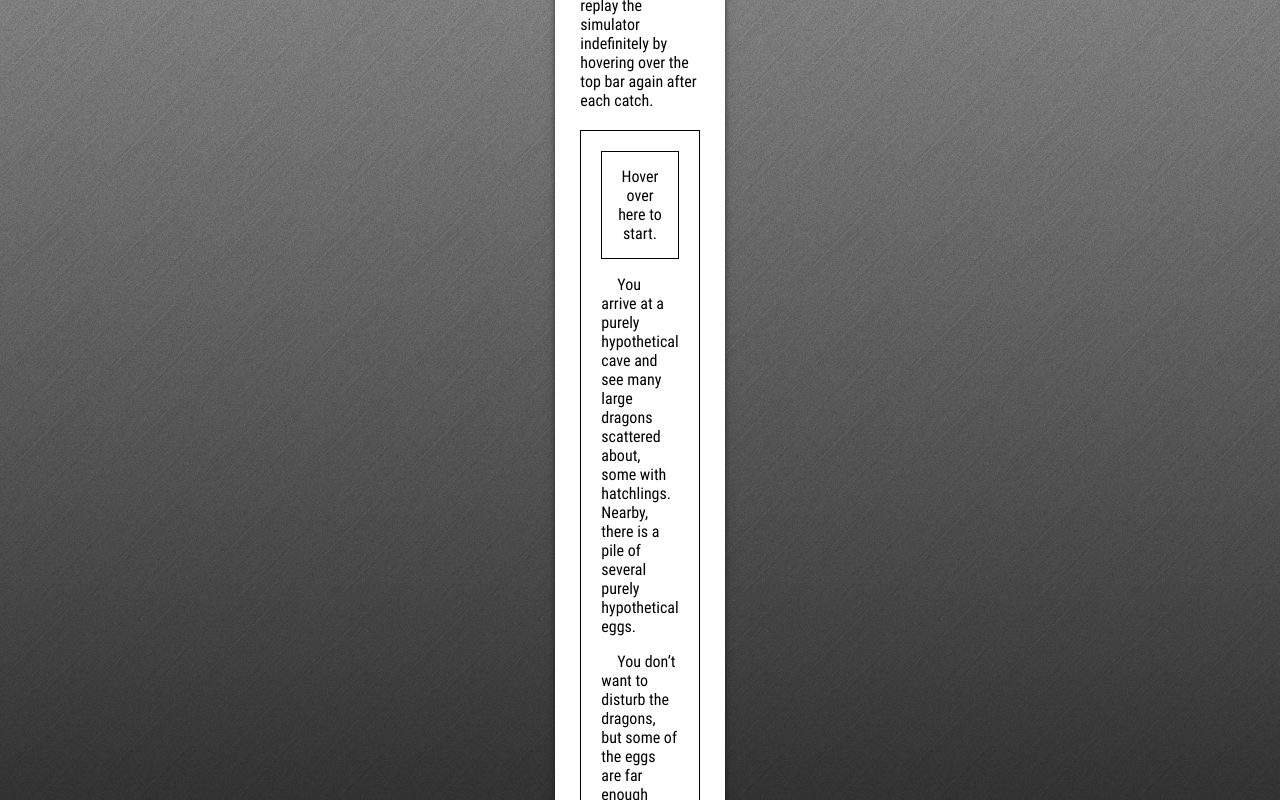
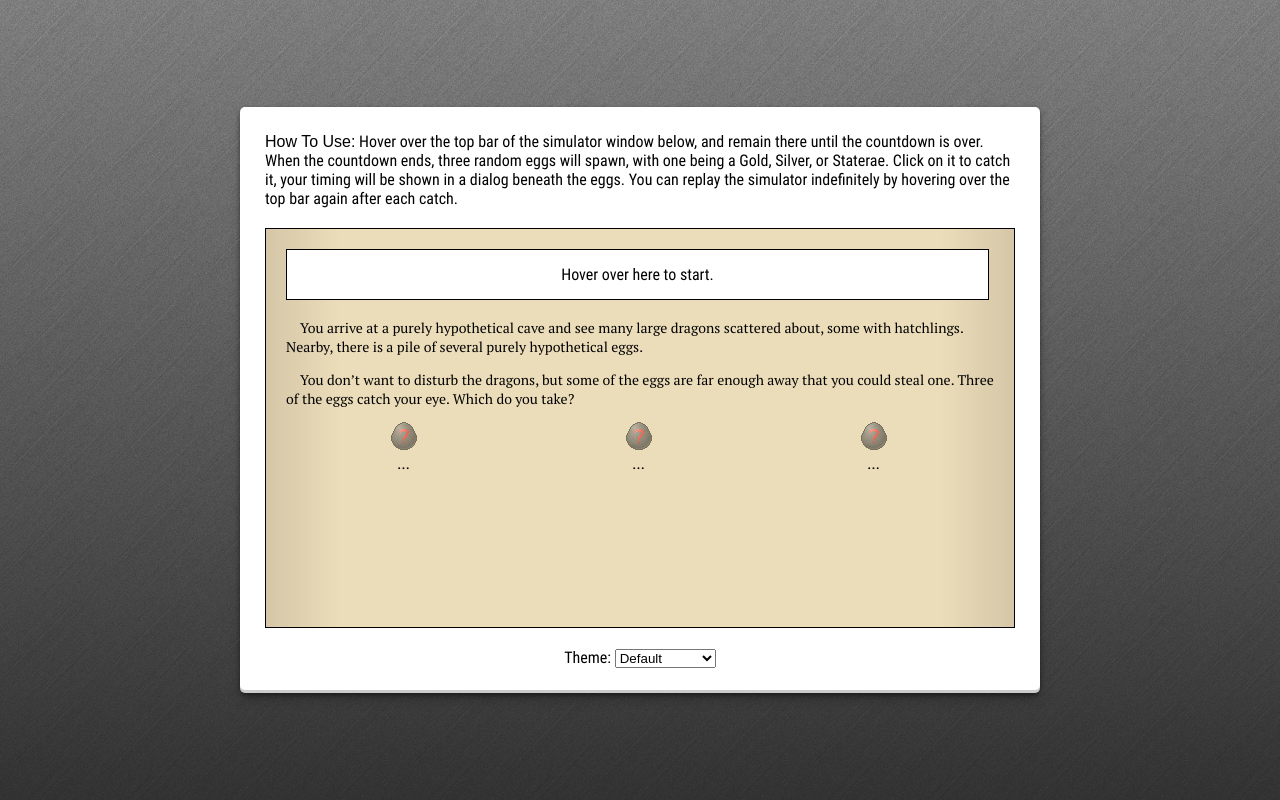
Before and after one commit to endulum/dc-click-sim, a React (Vite) app: page / in a window 1280 px wide. Shown: the top 800 px of the page. Built offline with nearby package versions, Linux system fonts and the light colour scheme; a web font is replaced by a local one.

Commit message:
theme changing function, some tweaks

```diff
--- a/src/App.css
+++ b/src/App.css
@@ -46,17 +46,29 @@ b {
 
 .wrapper {
   border: 1px solid black;
-  padding: 15px;
   text-align: center;
   padding: 20px;
   margin-top: 20px;
+  position: relative;
+  min-height: 400px;
+  padding-top: 75px;
 }
 
 .readybar, .catch-message {
   padding: 15px;
-  width: 100%;
+  width: calc(100% - 45px);
   background-color: white;
   border: 1px solid black;
+  position: absolute;
+  z-index: 9;
+}
+
+.readybar {
+  top: 20px;
+}
+
+.catch-message {
+  bottom: 20px;
 }
 
 .sim p {
@@ -81,3 +93,12 @@ b {
   background: transparent;
   cursor: pointer;
 }
+
+.semi {
+  opacity: 0.5;
+}
+
+.select {
+  text-align: center;
+  margin-top: 20px;
+}
--- a/src/App.jsx
+++ b/src/App.jsx
@@ -1,7 +1,14 @@
+/* eslint-disable jsx-a11y/label-has-associated-control */
+import { useState } from 'react';
+
 import Wrapper from './components/Wrapper';
 import './App.css';
+import './themes/Default.css';
+import './themes/Sixties.css';
+import './themes/PortalLight.css';
 
 export default function App() {
+  const [theme, setTheme] = useState('theme-default');
   return (
     <main>
       <p>
@@ -14,7 +21,21 @@ export default function App() {
         You can replay the simulator indefinitely by hovering over the top bar
         again after each catch.
       </p>
-      <Wrapper />
+      <Wrapper themeName={theme} />
+      <div className="select">
+        <label htmlFor="select-theme">Theme: </label>
+        <select
+          id="select-theme"
+          onInput={(e) => {
+            setTheme(e.target.value);
+          }}
+        >
+          <option value="theme-default">Default</option>
+          <option value="theme-portalLight">Portal 2 Light</option>
+          <option value="theme-sixties">1960s</option>
+        </select>
+      </div>
+
     </main>
   );
 }
--- a/src/components/Eggs.jsx
+++ b/src/components/Eggs.jsx
@@ -28,7 +28,7 @@ export default function Eggs({
                 <img src={MysteryEgg} alt="A mystery egg." />
               </button>
             ) : (
-              <img src={MysteryEgg} alt="A mystery egg." />
+              <img src={MysteryEgg} className={!isSimRunning && 'semi'} alt="A mystery egg." />
             )}
             <br />
             {isSimRunning ? (
--- a/src/components/Wrapper.jsx
+++ b/src/components/Wrapper.jsx
@@ -5,7 +5,7 @@ import Eggs from './Eggs';
 import CatchMessage from './CatchMessage';
 import getDescriptions from './EggData';
 
-export default function Wrapper() {
+export default function Wrapper({ themeName }) {
   const [isSimRunning, setIsSimRunning] = useState(false);
   const [isEggCaught, setIsEggCaught] = useState(false);
   const [eggCatchTime, setEggCatchTime] = useState(null);
@@ -33,7 +33,7 @@ export default function Wrapper() {
 
   return (
     <div
-      className="wrapper"
+      className={`${themeName} wrapper`}
       onMouseLeave={() => setIsSimRunning(false)}
     >
       <ReadyBar
--- a/src/themes/Default.css
+++ b/src/themes/Default.css
@@ -3,16 +3,35 @@
   src: url(../assets/PTSerif-Regular.ttf);
 }
 
-.wrapper {
+.theme-default.wrapper {
   width: 750px;
   background-color: #ecddba;
+  position: relative;
 }
 
-.sim {
+.theme-default.wrapper::before, .theme-default.wrapper::after {
+  content: '';
+  position: absolute;
+  top: 0;
+  width: 75px;
+  height: 100%;
+}
+
+.theme-default.wrapper::before {
+  left: 0;
+  background: linear-gradient(to right, rgba(0,0,0,0.1), rgba(0,0,0,0));
+}
+
+.theme-default.wrapper::after {
+  right: 0;
+  background: linear-gradient(to left, rgba(0,0,0,0.1), rgba(0,0,0,0));
+}
+
+.theme-default .sim {
   font-size: 14px;
   font-family: "PT Serif", "Times New Roman", "Times", serif;
 }
 
-.sim-eggs {
+.theme-default .sim-eggs {
   grid-template-columns: repeat(3, 235px);
 }
--- a/src/themes/PortalLight.css
+++ b/src/themes/PortalLight.css
@@ -3,17 +3,17 @@
   src: url(../assets/DIN.ttf);
 }
 
-.wrapper {
+.theme-portalLight.wrapper {
   width: 870px;
-  background-image: url(../assets/bg.png);
+  background-image: url(../assets/portalLight.png);
 }
 
-.sim {
+.theme-portalLight .sim {
   font-size: 14px;
   font-family: Arial, sans-serif;
 }
 
-.sim-eggs {
+.theme-portalLight .sim-eggs {
   grid-template-columns: repeat(3, 277px);
   font-family: "DIN";
   font-weight: bold;
--- a/src/themes/Sixties.css
+++ b/src/themes/Sixties.css
@@ -1,13 +1,33 @@
-.wrapper {
+.theme-sixties.wrapper {
   width: 800px;
-  background-color: #fdfdfd;
+  background: url(../assets/sixties.jpg);
+  /* box-shadow: inset 0 0 50px rgba(0,0,0,0.2),inset 0 0 10px rgba(0,0,0,0.2),inset 0 0 200px rgba(0,0,0,0.05); */
+  position: relative;
 }
 
-.sim {
+.theme-sixties.wrapper::before, .theme-sixties.wrapper::after {
+  content: '';
+  position: absolute;
+  top: 0;
+  width: 50px;
+  height: 100%;
+}
+
+.theme-sixties.wrapper::before {
+  left: 0;
+  background: linear-gradient(to right, rgba(0,0,0,0.125), rgba(0,0,0,0));
+}
+
+.theme-sixties.wrapper::after {
+  right: 0;
+  background: linear-gradient(to left, rgba(0,0,0,0.125), rgba(0,0,0,0));
+}
+
+.theme-sixties .sim {
   font-size: 11pt;
   font-family: "Times New Roman", "Times", serif;
 }
 
-.sim-eggs {
+.theme-sixties .sim-eggs {
   grid-template-columns: repeat(3, 253px);
 }
```
Also changed, not shown: src/assets/portalLight.png (renamed from src/assets/bg.png), src/assets/sixties.jpg (added).
